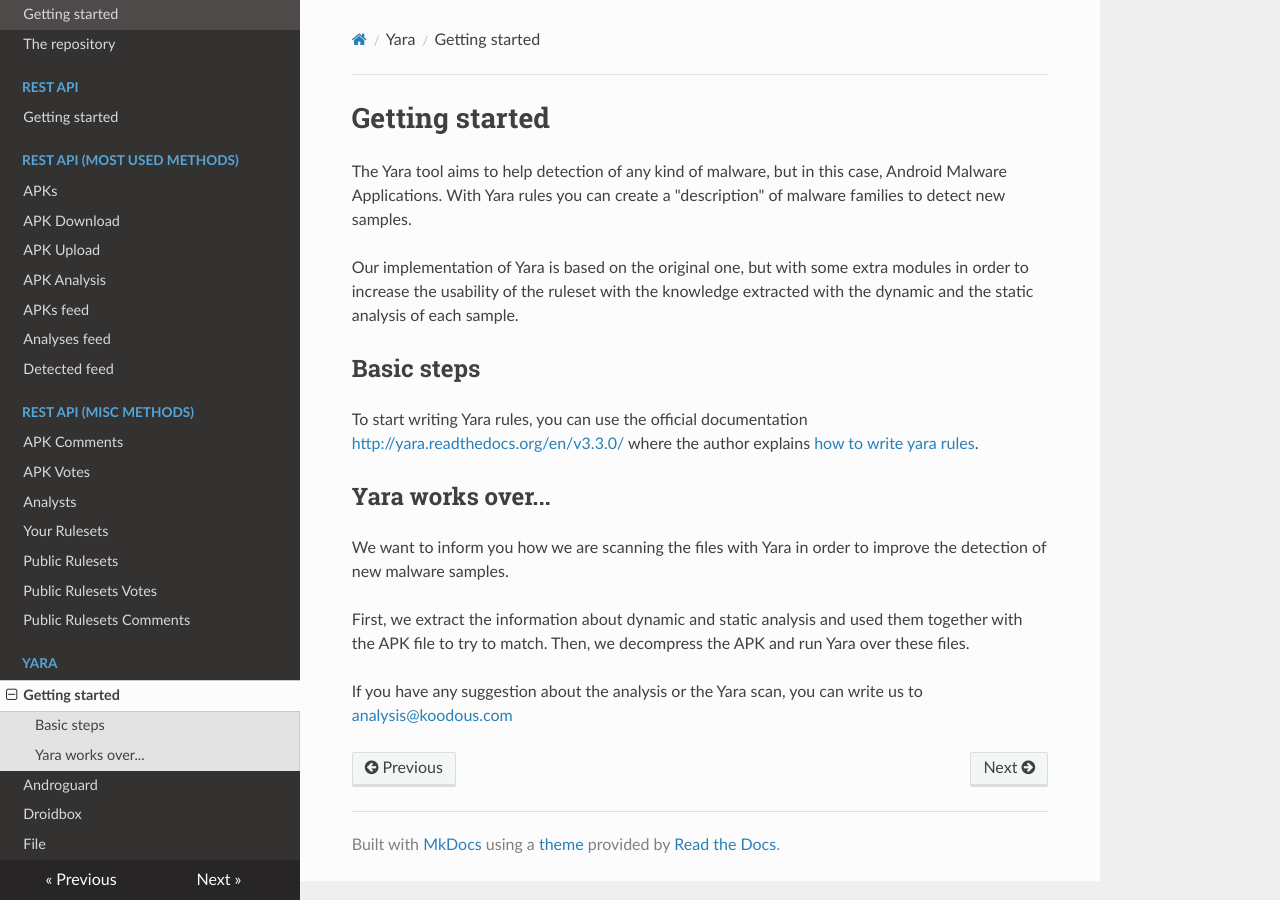
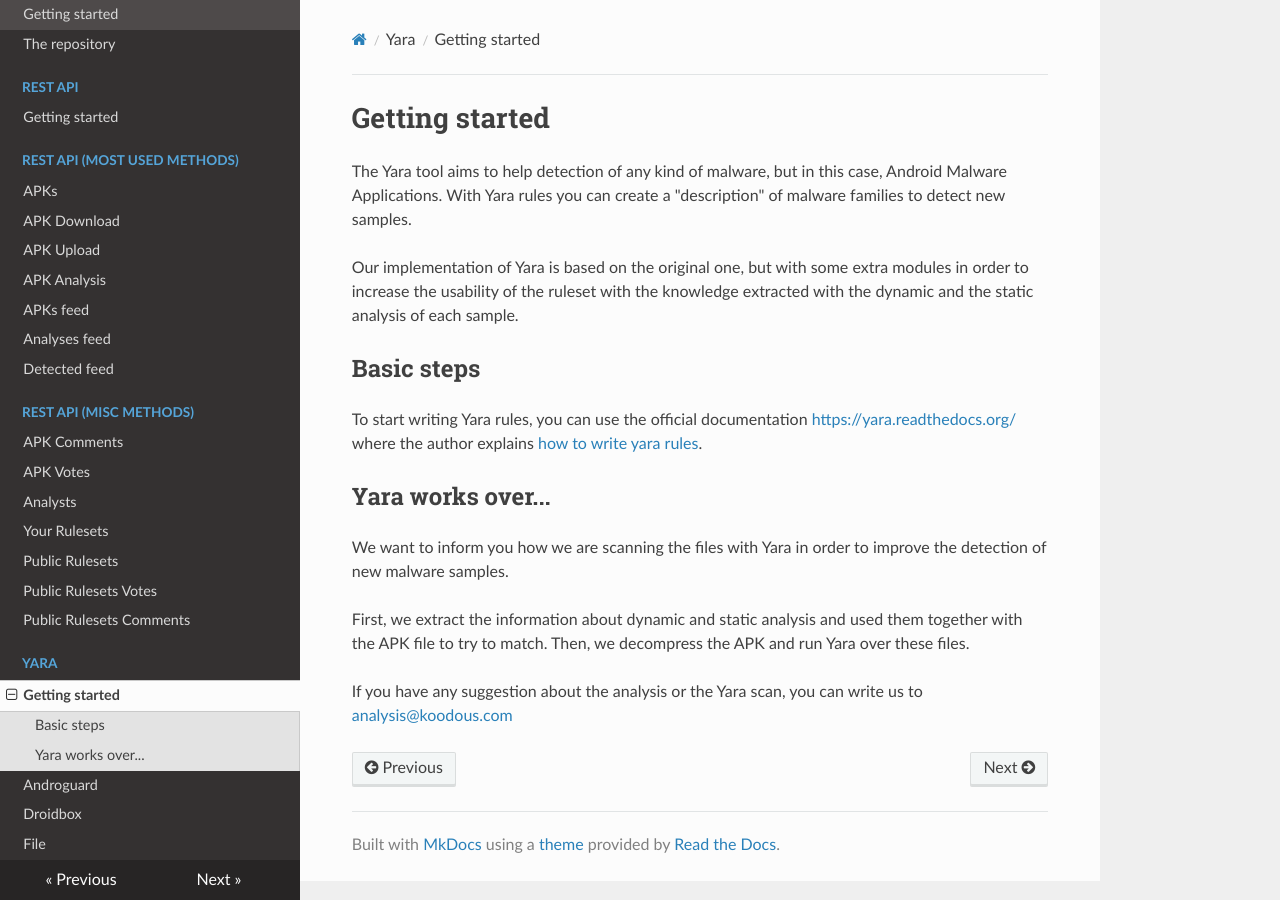
Before and after one commit to Koodous/docs.koodous.com, an MkDocs documentation site: the page built from docs/yara/getting-started.md, in a window 1280 px wide. Built offline with MkDocs 1.6.1, drawn with Linux system fonts in a browser that asks for light colours; nearby versions of some CDN libraries; old or Windows-style settings are respelled for this version of MkDocs; some of the changed lines change nothing that is shown.

Commit message:
Update yara links

```diff
--- a/docs/yara/getting-started.md
+++ b/docs/yara/getting-started.md
@@ -6,7 +6,7 @@
 
 ## Basic steps
 
-To start writing Yara rules, you can use the official documentation [http://yara.readthedocs.org/en/v3.3.0/](http://yara.readthedocs.org/en/v3.3.0/) where the author explains [how to write yara rules](http://yara.readthedocs.org/en/v3.3.0/writingrules.html).
+To start writing Yara rules, you can use the official documentation [https://yara.readthedocs.org/](https://yara.readthedocs.org/) where the author explains [how to write yara rules](https://yara.readthedocs.org/en/latest/writingrules.html).
 
 ## Yara works over...
 
```
